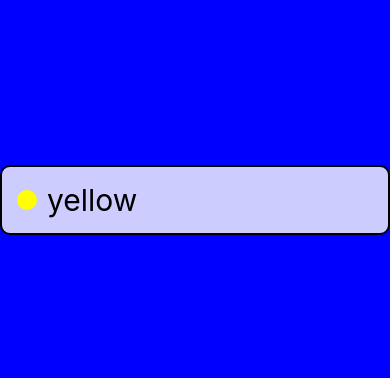
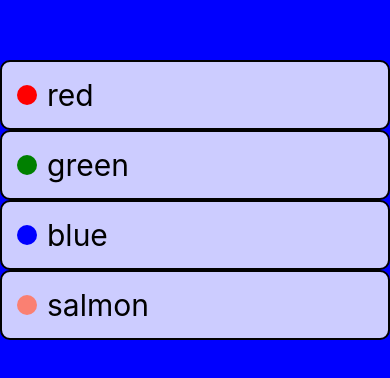
Before and after one commit to ramesheerpina/colorChangeApp, a React Native app: screen / in a window 390 px wide. Shown: the part 222-600 px from the top of the page. Built offline with nearby package versions, Linux system fonts and the light colour scheme.

Commit message:
create ColorButton as comp and add to the main app

```diff
--- a/App.js
+++ b/App.js
@@ -1,5 +1,6 @@
 import React, {Component} from 'react'
-import {Text, View, StyleSheet, TouchableHighlight} from 'react-native'
+import { View, StyleSheet} from 'react-native'
+import ColorButton from './components/colorButton'
 
   import plane from './plane.jpg'
 
@@ -21,13 +22,10 @@ export default class App extends React.Component {
     return (
       //getting the background color from state that was declared in constructor above
       <View style = {[styles.container, {backgroundColor}]}>
-        <TouchableHighlight style= {styles.button} onPress = {() => this.changeColor('yellow')} underlayColor="orange">
-        <View style = {styles.row}>
-          <View style = {[styles.sample, {backgroundColor:'yellow'}]}/>
-            <Text style = {styles.text}>yellow</Text>
-        </View>
-        </TouchableHighlight>
-
+          <ColorButton backgroundColor = 'red' onSelect= {this.changeColor}/>
+          <ColorButton backgroundColor = 'green' onSelect= {this.changeColor}/>
+          <ColorButton backgroundColor = 'blue' onSelect= {this.changeColor}/>
+          <ColorButton backgroundColor = 'salmon' onSelect= {this.changeColor}/>
       </View>
     )
   }
@@ -39,30 +37,5 @@ const styles = StyleSheet.create (
     flex: 1,
     justifyContent: 'center',
     alignItems: 'center'
-  },
-  button : {
-
-    padding : 10,
-    padding: 10,
-    borderWidth: 2,
-    borderRadius: 10,
-    alignSelf: 'stretch',
-    backgroundColor: 'rgba(255, 255, 255, 0.8)'
-
-  },
-  row: {
-    flexDirection: 'row',
-    alignItems: 'center'
-  },
-  sample : {
-    height : 20,
-    width: 20,
-    borderRadius: 10,
-    margin : 5,
-    backgroundColor: 'white',
-  },
-  text: {
-    fontSize : 30,
-    margin : 5
   }
 })
--- /dev/null
+++ b/components/colorButton.js
@@ -0,0 +1,41 @@
+import React, { Component } from 'react'
+import {Text, View, StyleSheet, TouchableHighlight} from 'react-native'
+
+const ColorButton = ({backgroundColor, onSelect=f=>f}) => (
+  <TouchableHighlight style= {styles.button} onPress = {() => onSelect(backgroundColor)} underlayColor="orange">
+  <View style = {styles.row}>
+    <View style = {[styles.sample, {backgroundColor}]}/>
+      <Text style = {styles.text}>{backgroundColor}</Text>
+  </View>
+  </TouchableHighlight>
+)
+
+const styles = StyleSheet.create (
+  {
+
+  button : {
+    padding : 10,
+    padding: 10,
+    borderWidth: 2,
+    borderRadius: 10,
+    alignSelf: 'stretch',
+    backgroundColor: 'rgba(255, 255, 255, 0.8)'
+  },
+  row: {
+    flexDirection: 'row',
+    alignItems: 'center'
+  },
+  sample : {
+    height : 20,
+    width: 20,
+    borderRadius: 10,
+    margin : 5,
+    backgroundColor: 'white',
+  },
+  text: {
+    fontSize : 30,
+    margin : 5
+  }
+})
+
+export default ColorButton
```
